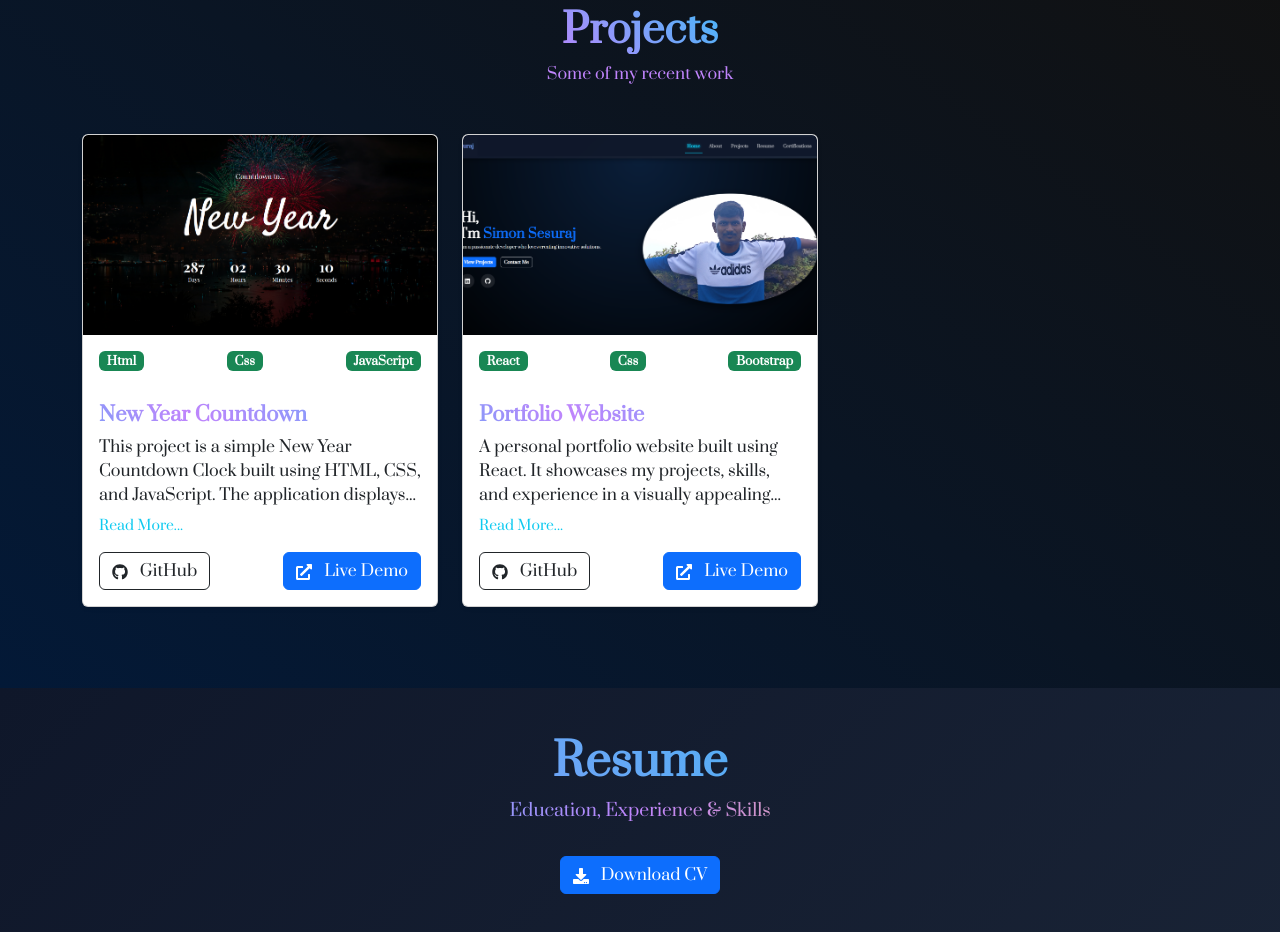
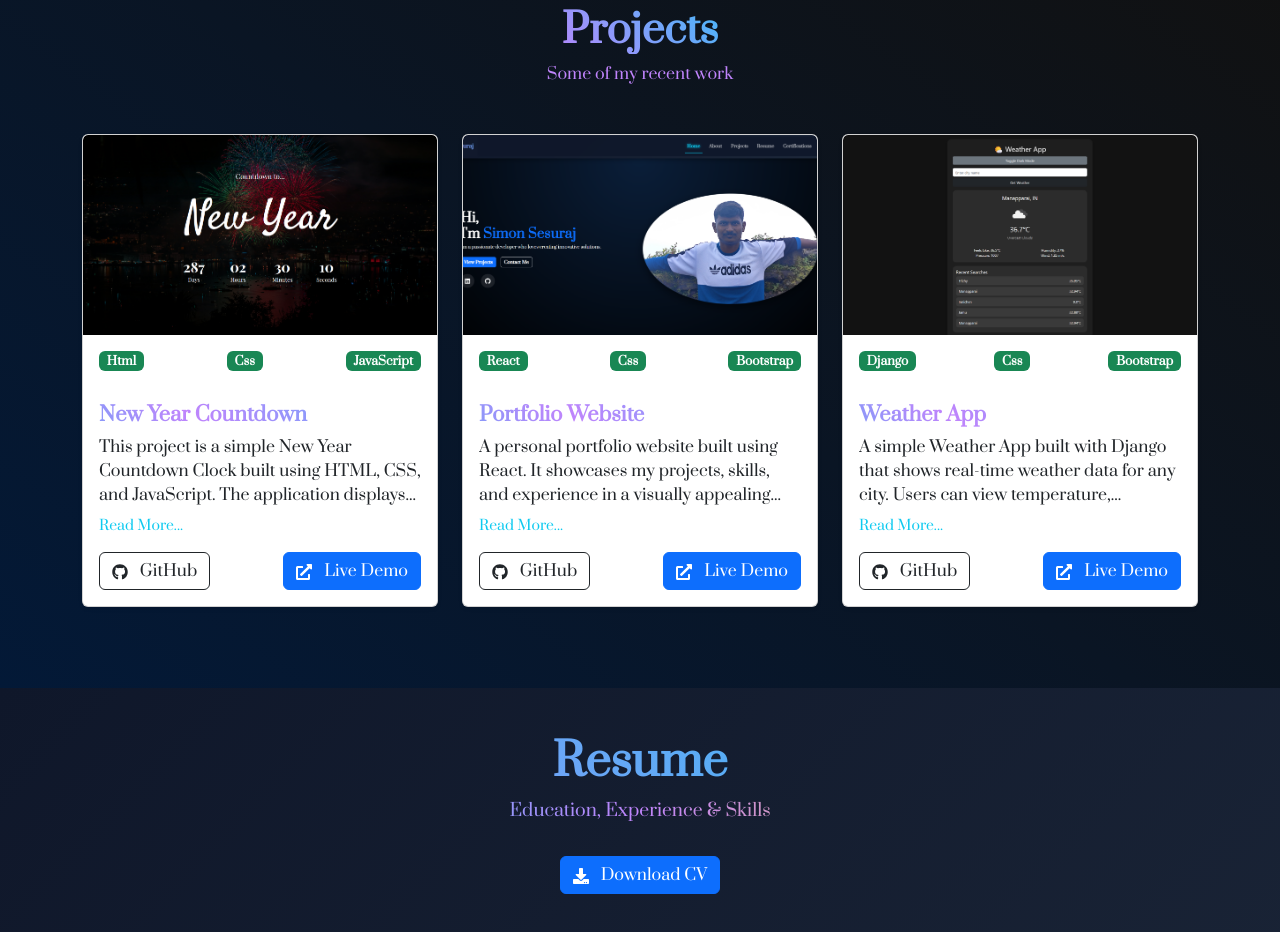
Before and after one commit to simonwsesuraj/Portfolio, a React (Vite) app: page / in a window 1280 px wide. Shown: the part 1580-2512 px from the top of the page. Built offline with nearby package versions, Linux system fonts and the light colour scheme.

Commit message:
WeatheApp

```diff
--- a/src/data/projectsData.js
+++ b/src/data/projectsData.js
@@ -1,5 +1,6 @@
 import NewYearCountdown from "../assets/projects/NewyearCountdown.png";
 import PortfolioWesite from "../assets/projects/PortfolioWebsite.png";
+import WeatherApp from "../assets/projects/WeatherApp.png";
 export const projects = [
   {
     id: 1,
@@ -19,4 +20,14 @@ export const projects = [
     live : "https://portfolio-kohl-mu-26.vercel.app/",
     tech: ["React","Css","Bootstrap"],
   },
+
+  {
+    id: 3,
+    title: "Weather App",
+    description: "A simple Weather App built with Django that shows real-time weather data for any city. Users can view temperature, humidity, pressure, and conditions through a clean, responsive UI. Great for learning API integration and dynamic web development. ",
+    image: WeatherApp,
+    github: "https://github.com/simonwsesuraj/WeatherApp-Django-",
+    live : "https://weatherapp-django-6mwq.onrender.com//",
+    tech: ["Django","Css","Bootstrap"],
+  },
 ];
```
Also changed, not shown: src/assets/projects/WeatherApp.png (added).
